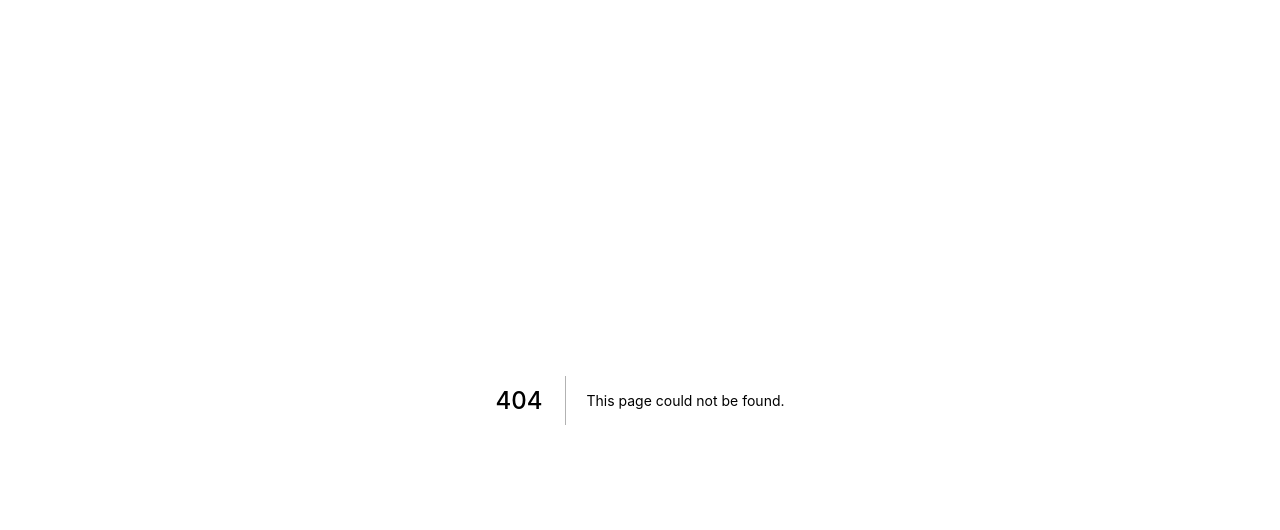
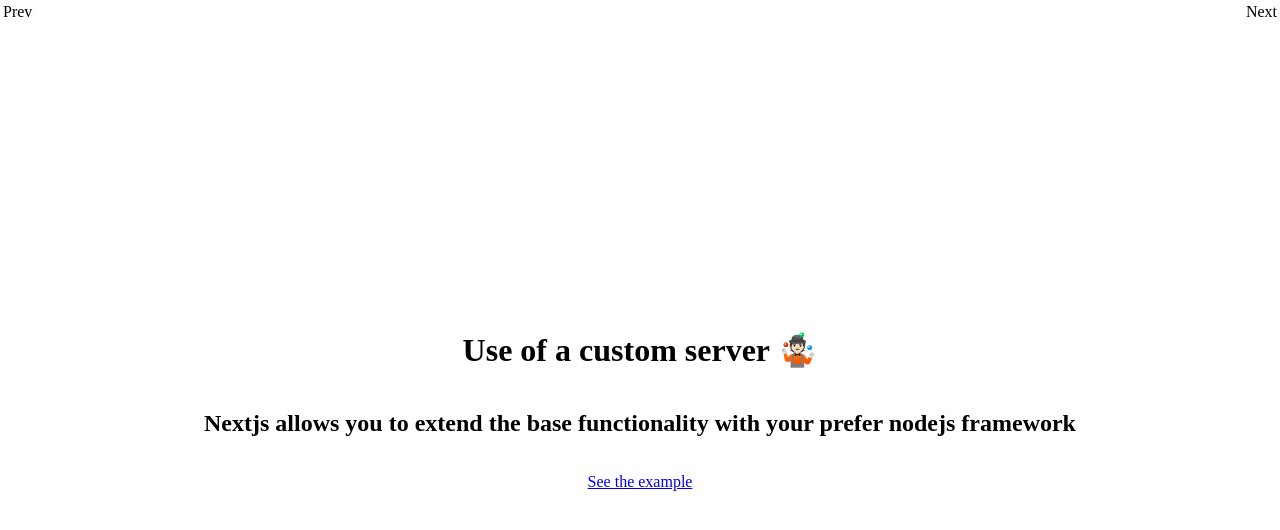
Before and after one commit to Corpofin/next-presentation, a Next.js app: page /customserver in a window 1280 px wide. Before the commit this address had no page. Shown: the top 530 px of the page. Built offline with nearby package versions, Linux system fonts and the light colour scheme.

Commit message:
added custom server slide

```diff
--- /dev/null
+++ b/pages/customserver.js
@@ -0,0 +1,25 @@
+import React, {Component} from 'react'
+import styled from 'styled-components'
+import Link from 'next/link'
+
+import initializeKeyboard from '@utils/keyboard'
+
+import Slide from '@components/slide'
+import CustomLink from  '@components/link'
+import Image from '@components/img'
+
+export default class Index extends Component{
+    componentDidMount(){
+        window.prevSlide = '/staticexports'
+        window.nextSlide = '/end'
+    }
+    render(){
+        return <Slide>
+            <CustomLink type="next" href='/end'></CustomLink>
+            <CustomLink type="prev" href='/staticexports'></CustomLink>
+            <h1>Use of a custom server 🤹🏻</h1>
+            <h2>Nextjs allows you to extend the base functionality with your prefer nodejs framework</h2>
+            <p><Link href="https://github.com/zeit/next.js/tree/master/examples/custom-server-express"><a target="_blank">See the example</a></Link></p>
+        </Slide>
+    }
+}
--- a/pages/end.js
+++ b/pages/end.js
@@ -10,7 +10,7 @@
 
 export default class Index extends Component{
     componentDidMount(){
-        window.prevSlide = '/prefetching'
+        window.prevSlide = '/customserver'
         window.nextSlide = undefined
     }
     render(){
--- a/pages/gift.js
+++ b/pages/gift.js
@@ -26,6 +26,7 @@
                 <li>Automatic code splitting ⛏</li>
                 <li>Prefetching 💉</li>
                 <li>Static exports 📦</li>
+                <li>Use of a custom server 🤹🏻</li>
             </ol>
         </Slide>
     }
--- a/pages/staticexports.js
+++ b/pages/staticexports.js
@@ -11,11 +11,11 @@
 export default class Index extends Component{
     componentDidMount(){
         window.prevSlide = '/prefetching'
-        window.nextSlide = '/end'
+        window.nextSlide = '/customserver'
     }
     render(){
         return <Slide>
-            <CustomLink type="next" href='/end'></CustomLink>
+            <CustomLink type="next" href='/customserver'></CustomLink>
             <CustomLink type="prev" href='/prefetching'></CustomLink>
             <h1>Static exports 📦</h1>
             <h2>Nextjs allows you to export everything we have done in static files. to do this:</h2>
```
Also changed, not shown: 1 other file (tests, documents, lock files or other folders).
